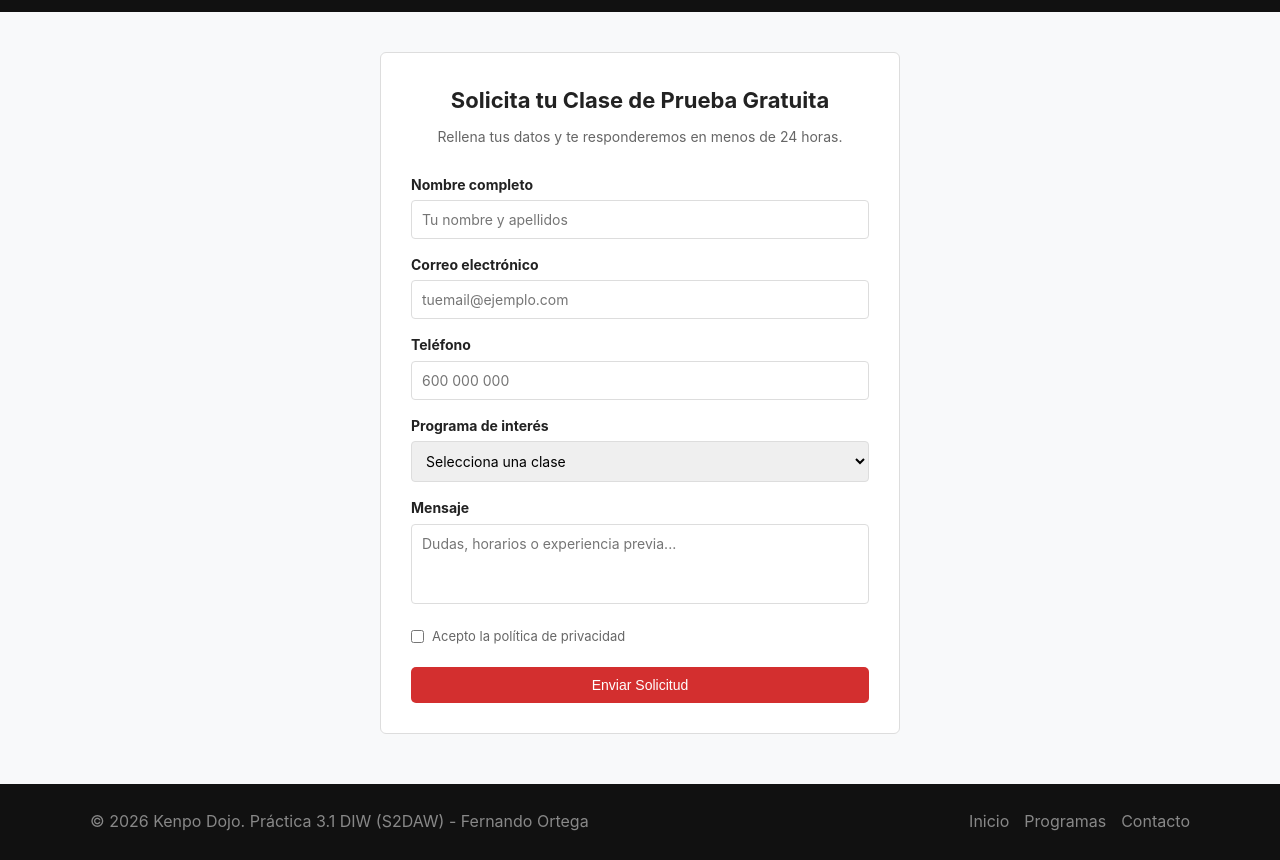
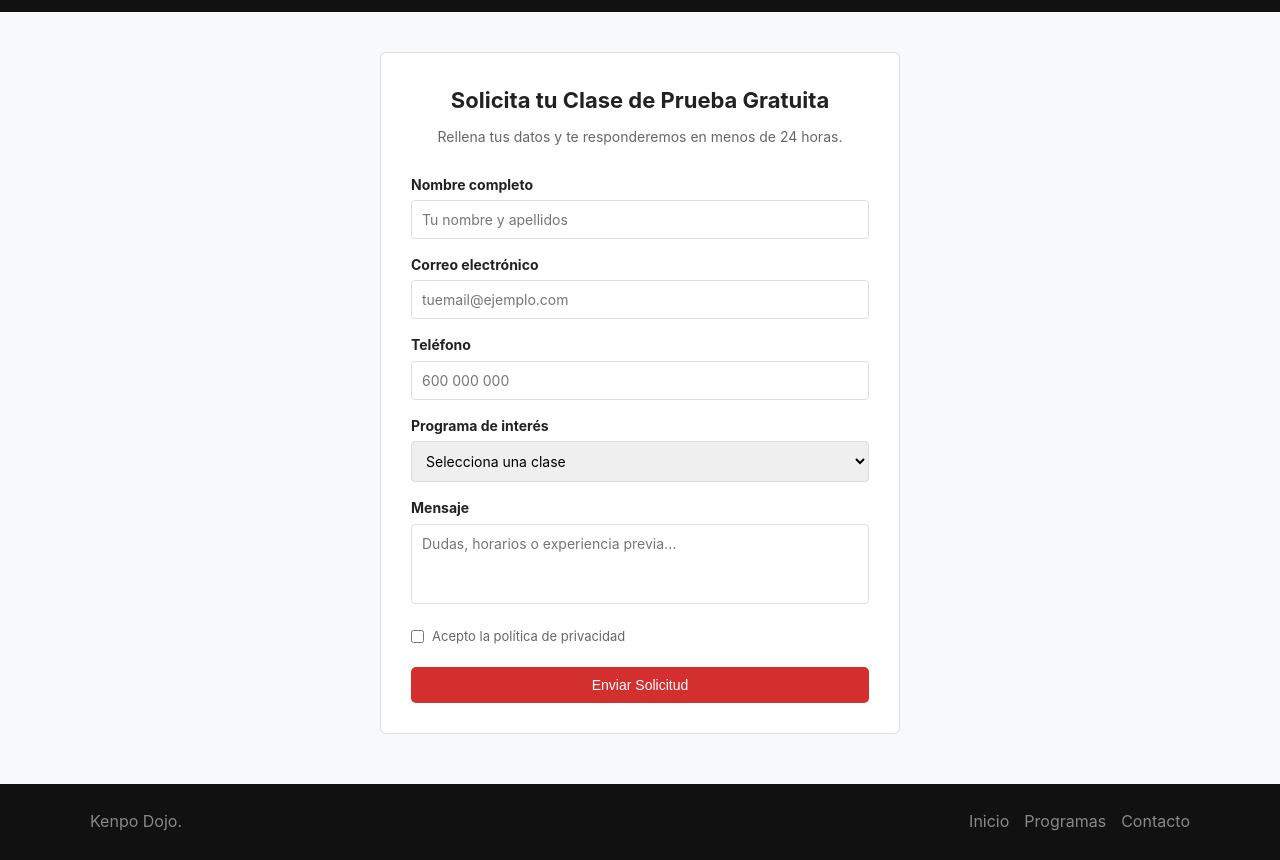
Before and after one commit to Shikaru06/practica-kenpo-diw, a website built with Vite: page formulario.html in a window 1280 px wide. Shown: the part 50-910 px from the top of the page. Built offline with nearby package versions, Linux system fonts and the light colour scheme.

Commit message:
Cambios Formulario Index y Componentes

```diff
--- a/formulario.html
+++ b/formulario.html
@@ -109,7 +109,7 @@
     <footer>
       <div class="contenedor">
         <div class="footer-flex">
-          <p>© 2026 Kenpo Dojo. Práctica 3.1 DIW (S2DAW) - Fernando Ortega</p>
+          <p>Kenpo Dojo.</p>
           <div class="enlaces">
             <a href="index.html">Inicio</a>
             <a href="#programas">Programas</a>
--- a/src/styles/_components.scss
+++ b/src/styles/_components.scss
@@ -74,9 +74,7 @@
       font-size: 14px;
     }
 
-    input,
-    select,
-    textarea {
+    input,select,textarea {
       width: 100%;
       padding: 10px;
       border: 1px solid $borde;
```
Also changed, not shown: index.html (+1 -1 lines).
